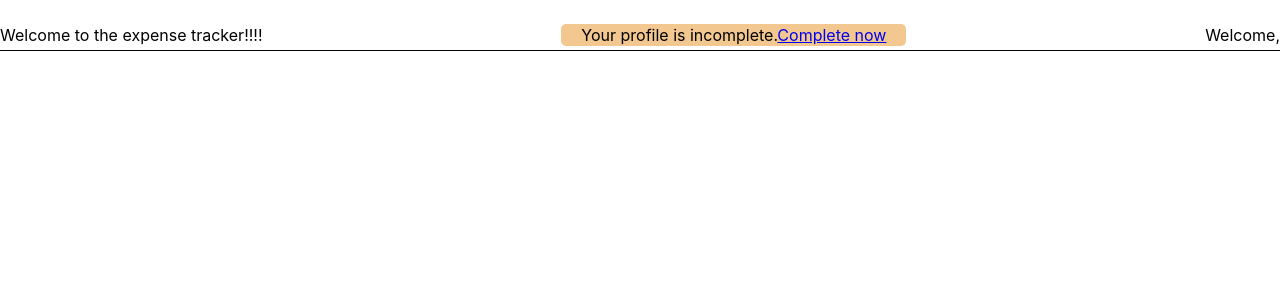
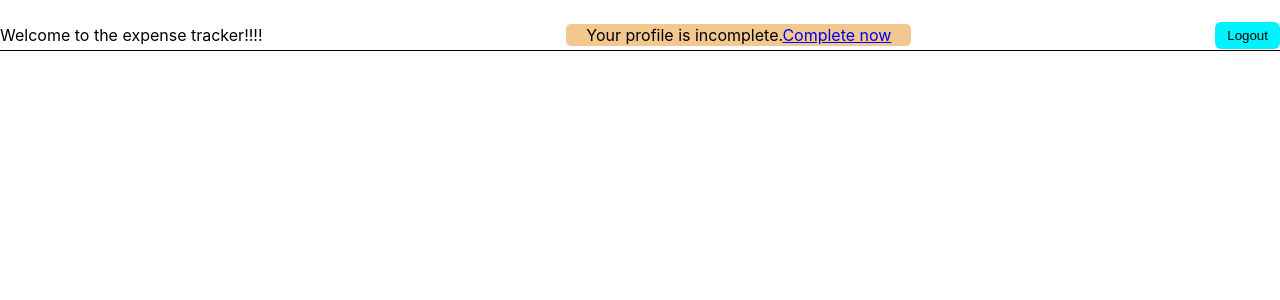
Before and after one commit to NidhiMehendale/Expense-Traker-React, a React (Create React App) app: page /welcome in a window 1280 px wide. Shown: the top 300 px of the page. Built offline with nearby package versions, Linux system fonts and the light colour scheme.

Commit message:
Logout User

```diff
--- a/src/components/header/Profile.js
+++ b/src/components/header/Profile.js
@@ -1,7 +1,7 @@
 import React, { useRef } from "react";
 import classes from './Profile.module.css';
 import AuthContext from "../store/auth-context";
-import { useContext ,useEffect} from "react";
+import { useContext } from "react";
 import { useHistory } from 'react-router-dom';
 
 function Profile() {
@@ -10,8 +10,6 @@ function Profile() {
   const imageInputRef = useRef();
   const ctx = useContext(AuthContext);
   console.log('ctx.idtoken',ctx.idtoken);
- // "https://identitytoolkit.googleapis.com/v1/accounts:update?key=AIzaSyAjnoOONhbal4-8ybz17138o-5U25hPyxM",
-
 
 
   const submitHandler = async (event) => {
--- a/src/components/header/Welcome.js
+++ b/src/components/header/Welcome.js
@@ -1,14 +1,23 @@
-import React, { useContext } from "react";
+import React, { } from "react";
 import classes from "./Welcome.module.css";
-import { NavLink } from "react-router-dom";
+import { NavLink ,useHistory} from "react-router-dom";
 import { Fragment } from "react";
-import AuthContext from "../store/auth-context";
+
 
 function Welcome() {
+  const history = useHistory();
+
   const storedName = localStorage.getItem("enteredName");
   const storedImageUrl = localStorage.getItem("imageUrl");
   const isProfileIncomplete = storedName || storedImageUrl;
   console.log(isProfileIncomplete)
+
+  const logoutHandler = () => {
+    localStorage.removeItem('token');
+    localStorage.removeItem('enteredName');
+    localStorage.removeItem('imageUrl');
+    history.replace('/signup');
+  };
 
   return (
     <Fragment>
@@ -20,7 +29,8 @@ function Welcome() {
               <NavLink to="/welcome/profile">Complete now</NavLink>
             </div>
         </div> }
-        <div>Welcome, {storedName}</div>
+       {isProfileIncomplete && <div>Welcome, {storedName}</div>}
+       <button className={classes.logout} onClick={logoutHandler}>Logout</button>
       </div>
     </Fragment>
   );
--- a/src/components/header/Welcome.module.css
+++ b/src/components/header/Welcome.module.css
@@ -15,3 +15,10 @@
   background-color: rgb(242, 199, 144);
   border-radius: 5px;
 }
+
+.logout {
+  background-color: #00f2ff;
+  border: none;
+  border-radius: 6px;
+  cursor: pointer;
+}
```
